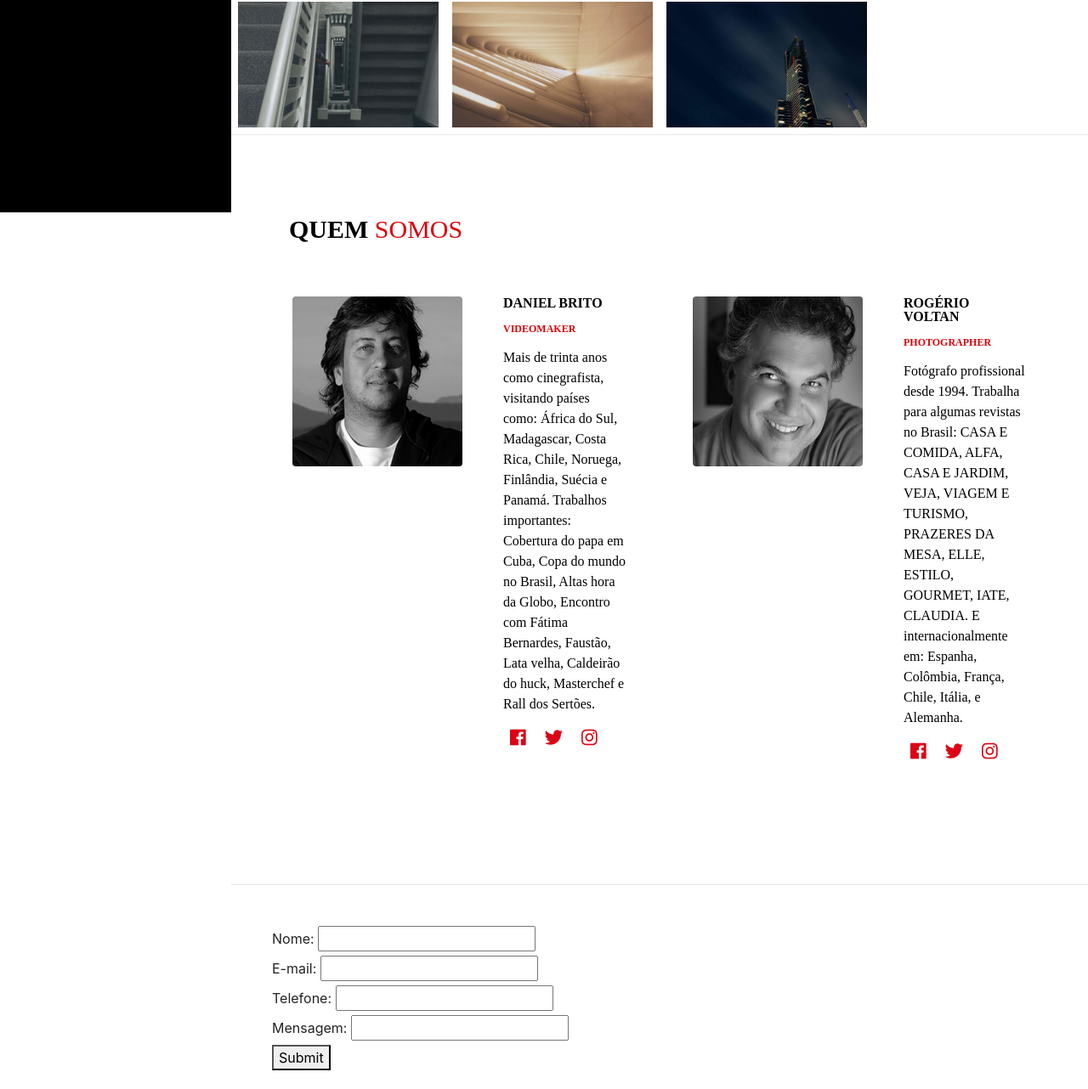
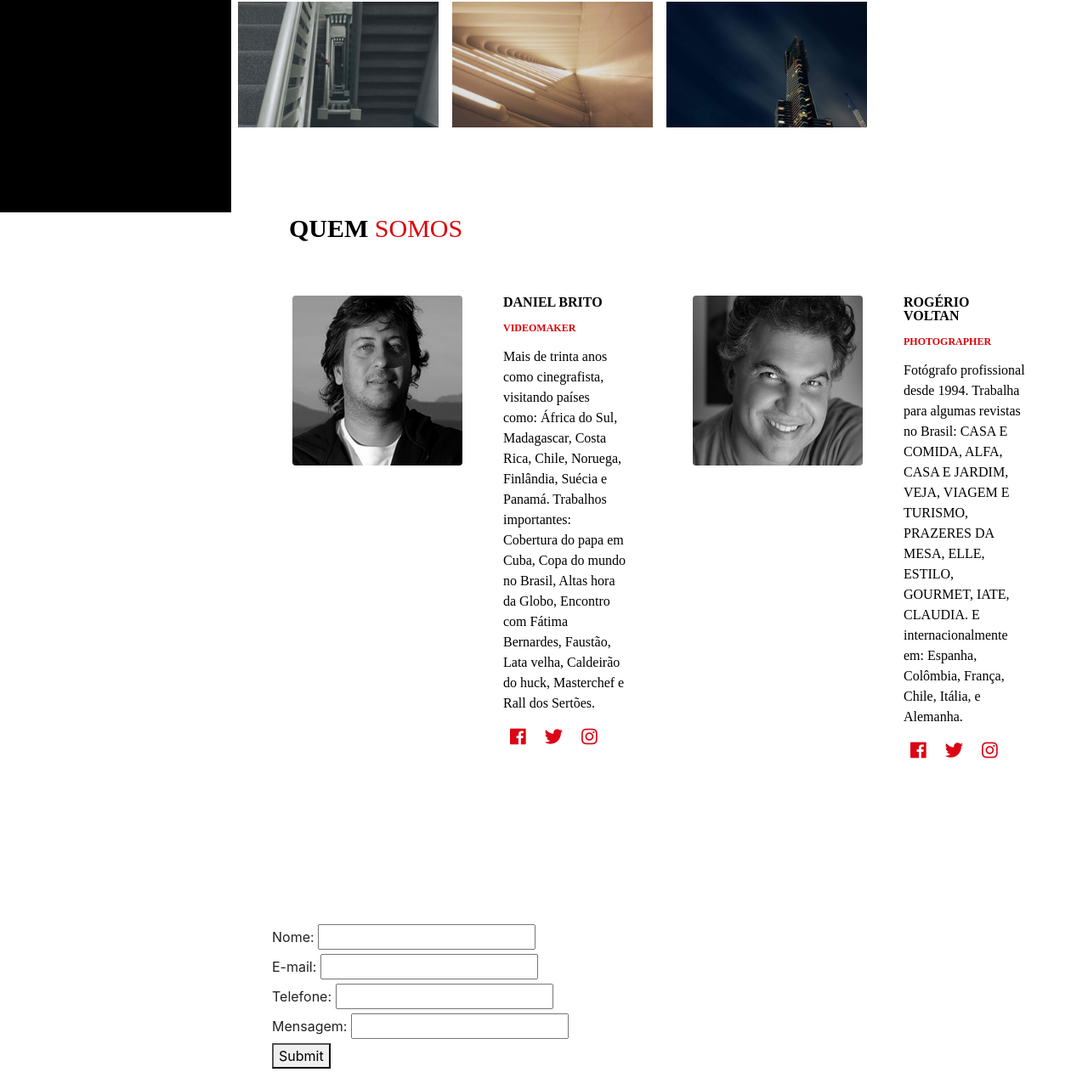
Before and after one commit to cafundofilms/Site, a PHP site: page / in a window 1280 px wide. Shown: the part 550-1832 px from the top of the page at 85% size. After the commit the page ends 1808 px from the top, so only its background shows below. Run offline with PHP 8.4, Linux system fonts and the light colour scheme; some libraries are stand-ins or nearby versions; some web fonts are replaced.

Commit message:
alterações bordas

```diff
--- a/index.php
+++ b/index.php
@@ -136,7 +136,7 @@ $msg=0;
     </div>
 
 </section>
-      <hr class="m-0">
+
 
 <!-- div 2 quem somos -->
       <section class="resume-section p-3 p-lg-5 d-flex flex-column background-gallery " id="experience">
@@ -215,7 +215,7 @@ $msg=0;
 
       </section>
 
-      <hr class="m-0">
+
 
       <section class="resume-section p-3 p-lg-5 d-flex flex-column background-gallery" id="education">
 
@@ -244,7 +244,7 @@ $msg=0;
 
       </section>
 
-<!--       <hr class="m-0">
+<!--
 
       <section class="resume-section p-3 p-lg-5 d-flex flex-column" id="skills">
  Quarta area --><!--       </section> -->
```
